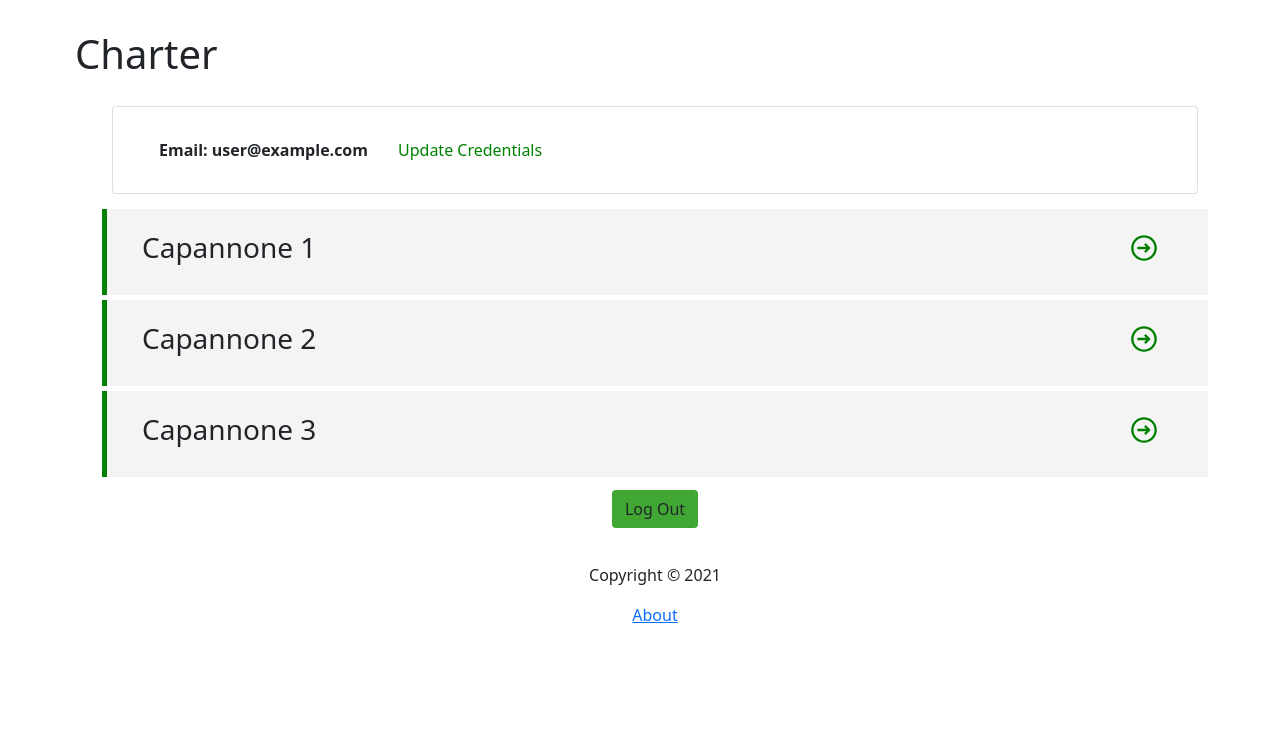
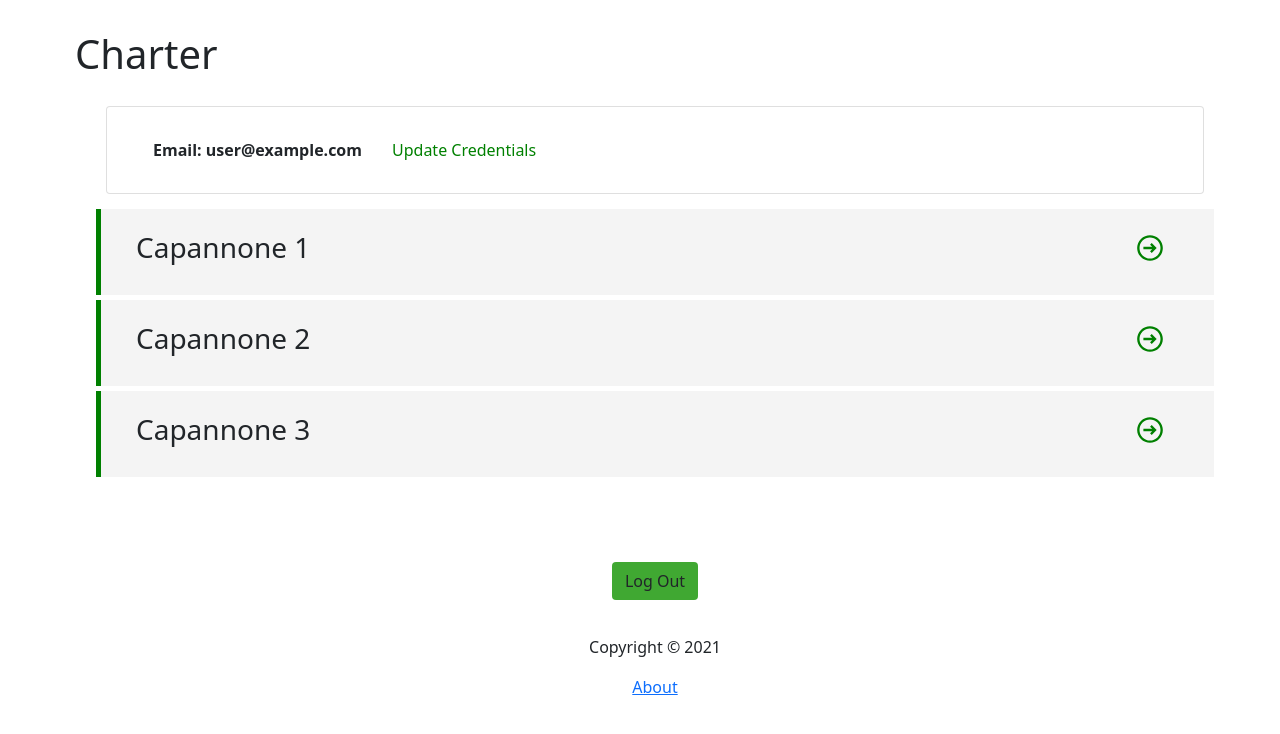
Before and after one commit to XN-studios/SensoriFront, a React (Create React App) app: page / in a window 1280 px wide. Shown: the top 734 px of the page. Built offline with nearby package versions, Linux system fonts and the light colour scheme; no server answers; data requests are answered from the project's data file; sample sign-in values are in the browser's storage.

Commit message:
Added settings with initial god functioning

```diff
--- a/db.json
+++ b/db.json
@@ -31,6 +31,30 @@
               "temperature": 34,
               "date": "Lug 2nd",
               "time": "16:30"
+            },
+            {
+              "id": 4,
+              "oxygen": 134,
+              "CO2": 70,
+              "temperature": 35,
+              "date": "Lug 2nd",
+              "time": "17:00"
+            },
+            {
+              "id": 5,
+              "oxygen": 134,
+              "CO2": 72,
+              "temperature": 35,
+              "date": "Lug 2nd",
+              "time": "17:30"
+            },
+            {
+              "id": 6,
+              "oxygen": 131,
+              "CO2": 78,
+              "temperature": 36,
+              "date": "Lug 2nd",
+              "time": "18:00"
             }
           ]
         },
@@ -61,6 +85,30 @@
               "temperature": 34,
               "date": "Lug 2nd",
               "time": "16:30"
+            },
+            {
+              "id": 4,
+              "oxygen": 124,
+              "CO2": 88,
+              "temperature": 35,
+              "date": "Lug 2nd",
+              "time": "17:00"
+            },
+            {
+              "id": 5,
+              "oxygen": 127,
+              "CO2": 87,
+              "temperature": 34,
+              "date": "Lug 2nd",
+              "time": "17:30"
+            },
+            {
+              "id": 6,
+              "oxygen": 125,
+              "CO2": 88,
+              "temperature": 33,
+              "date": "Lug 2nd",
+              "time": "18:00"
             }
           ]
         },
@@ -87,10 +135,34 @@
             {
               "id": 3,
               "oxygen": 132,
-              "CO2": 80,
+              "CO2": 73,
               "temperature": 34,
               "date": "Lug 2nd",
               "time": "16:30"
+            },
+            {
+              "id": 4,
+              "oxygen": 134,
+              "CO2": 72,
+              "temperature": 35,
+              "date": "Lug 2nd",
+              "time": "17:00"
+            },
+            {
+              "id": 5,
+              "oxygen": 132,
+              "CO2": 74,
+              "temperature": 32,
+              "date": "Lug 2nd",
+              "time": "17:30"
+            },
+            {
+              "id": 6,
+              "oxygen": 130,
+              "CO2": 75,
+              "temperature": 33,
+              "date": "Lug 2nd",
+              "time": "18:00"
             }
           ]
         }
--- a/src/components/Button.js
+++ b/src/components/Button.js
@@ -9,9 +9,4 @@ const Button = ({ text, onClick, buttonStyle }) => {
     )
 }
 
-// const buttonStyle = {
-//     float: 'right',
-//     backgroundColor: 'steelblue'
-// }
-
 export default Button
--- /dev/null
+++ b/src/components/ChartHeader.js
@@ -0,0 +1,12 @@
+import React from 'react'
+import Button from './Button'
+
+const ChartHeader = ({ title, onClick }) => {
+    return (
+        <div>
+            <h2 style={{display: 'inline'}}>{title}</h2><Button text="Back to all entries" onClick={onClick} buttonStyle={{display: 'inline', float: "right", backgroundColor: 'rgb(64, 168, 50)'}}/>
+        </div>
+    )
+}
+
+export default ChartHeader
--- a/src/components/Dashboard.js
+++ b/src/components/Dashboard.js
@@ -6,6 +6,7 @@ import LineChart from './LineChart'
 import { Card, Alert } from 'react-bootstrap'
 import { useAuth } from '../contexts/AuthContext'
 import { Link, useHistory } from 'react-router-dom'
+import ChartHeader from './ChartHeader'
 
 export default function Dashboard() {
 
@@ -62,27 +63,27 @@ export default function Dashboard() {
     const title = data.entries[id-1].label
     setEntryTitle(title)
 
-    const times = [data.entries[id-1].results[0].time,
-                    data.entries[id-1].results[1].time,
-                    data.entries[id-1].results[2].time]
+    const times = data.entries[id-1].results.map(function(elem) {
+      return elem.time
+    })
     setTimes(times)
     // console.log(times)
 
-    const oxy = [data.entries[id-1].results[0].oxygen,
-                    data.entries[id-1].results[1].oxygen,
-                    data.entries[id-1].results[2].oxygen]
+    const oxy = data.entries[id-1].results.map(function(elem) {
+      return elem.oxygen
+    })
     setOxy(oxy)
     // console.log(oxy)
 
-    const co2 = [data.entries[id-1].results[0].CO2,
-                    data.entries[id-1].results[1].CO2,
-                    data.entries[id-1].results[2].CO2]
+    const co2 = data.entries[id-1].results.map(function(elem) {
+      return elem.CO2
+    })
     setCo2(co2)
     // console.log(co2)
 
-    const temp = [data.entries[id-1].results[0].temperature,
-                    data.entries[id-1].results[1].temperature,
-                    data.entries[id-1].results[2].temperature]
+    const temp = data.entries[id-1].results.map(function(elem) {
+      return elem.temperature
+    })
     setTemp(temp)
     // console.log(temp)
   }
@@ -104,17 +105,14 @@ export default function Dashboard() {
           </>
           : 'No entries to show.')
           : <div>
-          <Button text="Back to all entries" onClick={() => setShowEntries(!showEntries)} buttonStyle={{float: 'right', backgroundColor: 'rgb(64, 168, 50)'}}/>
-          <br></br>
-          <br></br>
-          <div>
-            <h2>{entryTitle}</h2>
-            <br></br>
-            <LineChart times = {times} oxy = {oxy}
-            co2 = {co2} temp = {temp} />
-          </div>
+          <ChartHeader title = {entryTitle} onClick = {() => setShowEntries(!showEntries)} />
+          <LineChart times = {times} oxy = {oxy}
+          co2 = {co2} temp = {temp} />
         </div> }
       <div className="text-center mt-2">
+        <br></br>
+        <br></br>
+        <br></br>
         <Button text="Log Out" variant="link" onClick={handleLogout} buttonStyle={{backgroundColor: 'rgb(64, 168, 50)'}}/>
       </div>
     </div>
--- a/src/components/LineChart.js
+++ b/src/components/LineChart.js
@@ -1,36 +1,47 @@
-import React from 'react'
+import { React, useState, useRef } from 'react'
 import { Line } from 'react-chartjs-2'
-
+import { Form } from 'react-bootstrap'
+import Button from './Button'
 
 const LineChart = ({ times, oxy, co2, temp }) => {
 
-    // const times = values.results.map((elem) => {
-    //     return elem.time;
-    // });
+    const firstValRef = useRef()
+    const lastValRef = useRef()
+    const [firstVal, setFirstVal] = useState(0)
+    const [lastVal, setLastVal] = useState(6)
+
+    function setBoundaries(e) {
+        e.preventDefault();
+        e.stopPropagation();
+        const firstIndex = times.indexOf(firstValRef.current.value)
+        const lastIndex = times.indexOf(lastValRef.current.value) + 1
+        setFirstVal(firstIndex)
+        setLastVal(lastIndex)
+    }
 
     return (
-        <div>
+        <div className="chart">
             <Line
                 data= {{
-                labels: times,
+                    labels: times.slice(firstVal, lastVal),
                     datasets: [
                         {
                             label: "{oxygen}",
-                        data: oxy,
+                            data: oxy.slice(firstVal, lastVal),
                             backgroundColor: 'blue',
                             bordercolor: 'black',
                             borderWidth: 2,
                         },
                         {
                             label: "{CO2}",
-                        data: co2,
+                            data: co2.slice(firstVal, lastVal),
                             backgroundColor: 'dark grey',
                             bordercolor: 'black',
                             borderWidth: 2,
                         },
                         {
                             label: "{temperature}",
-                        data: temp,
+                            data: temp.slice(firstVal, lastVal),
                             backgroundColor: 'red',
                             bordercolor: 'black',
                             borderWidth: 2,
@@ -50,9 +61,29 @@ const LineChart = ({ times, oxy, co2, temp }) => {
                                 },
                             }
                         ]
-                }
+                    },
+                    legend: {
+                        labels: {
+                        fontSize: 50,
+                        },
+                    },
                 }}
             />
+            <div className="chart-settings">
+                <Form >
+                    {/* {error && <Alert variant="danger">{error}</Alert>} */}
+                    Display values
+                    <Form.Group id="first-value">
+                        <Form.Label>From:</Form.Label>
+                        <Form.Control type="text" ref={firstValRef} />
+                    </Form.Group>
+                    <Form.Group id="last-value">
+                        <Form.Label>To:</Form.Label>
+                        <Form.Control type="text" ref={lastValRef} />
+                    </Form.Group>
+                    <Button text="Render" onClick={setBoundaries} buttonStyle={{backgroundColor: 'rgb(64, 168, 50)'}} />
+                </Form>
+            </div>
         </div>
     )
 }
--- a/src/index.css
+++ b/src/index.css
@@ -112,3 +112,29 @@ footer {
   margin-top: 30px;
   text-align: center;
 }
+
+/* DASHBOARD */
+.container {
+  max-width: 90vw !important ;
+}
+
+/* CHART PAGE */
+.chart {
+  padding-top: 15px;
+  display: flex;
+}
+
+canvas {
+  max-width: 650px;
+  max-height: 550px;
+}
+
+.chart-settings {
+  margin: 30px auto;
+  overflow: auto;
+  min-height: 300px;
+  min-width: 300px;
+  border: 1px solid rgb(80, 255, 80);
+  padding: 30px;
+  border-radius: 5px;
+}
```
Lines whose indentation alone changed are shown as unchanged.
